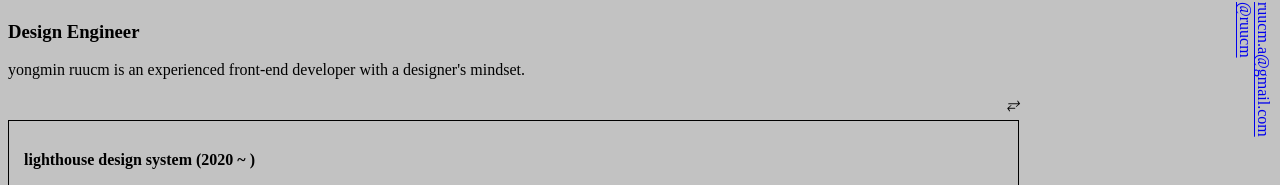
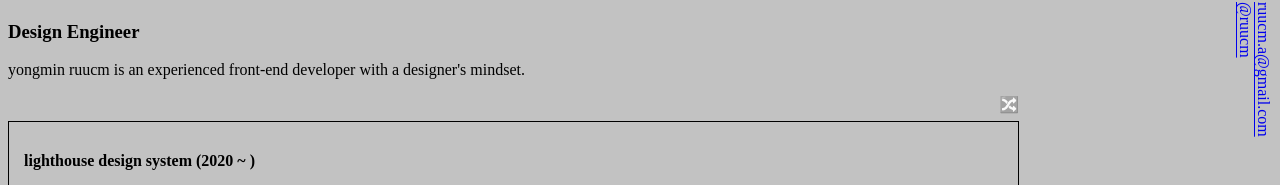
Before and after one commit to ruucm/ruucm.github.io, a Next.js app: page / in a window 1280 px wide. Shown: the part 110-295 px from the top of the page. Built offline with nearby package versions, Linux system fonts and the light colour scheme.

Commit message:
update icon

```diff
--- a/pages/index.js
+++ b/pages/index.js
@@ -31,14 +31,15 @@ export default function Home() {
           >
             {isGrid ? "⊞" : "⊟"}
           </em> */}
-          <em
+          <span
             onClick={shuffleList}
             style={{
               cursor: "pointer",
+              filter: "grayscale(1)",
             }}
           >
-            ⥂
-          </em>
+            🔀
+          </span>
         </div>
 
         <div
```
